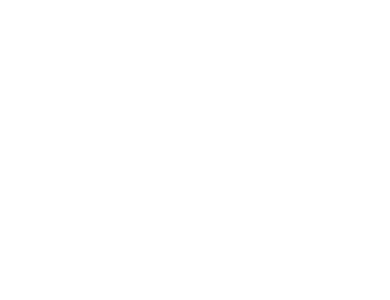
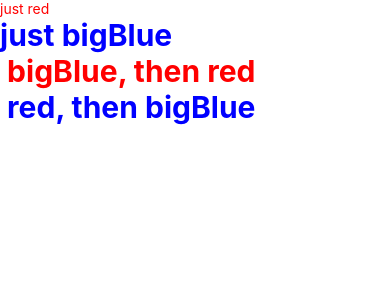
Before and after one commit to alpatine/learn-react-native, a React Native app in the folder AwesomeProject/: screen / in a window 390 px wide. Shown: the top 300 px of the page. Built offline with nearby package versions, Linux system fonts and the light colour scheme.

Commit message:
LotsOfStyles app to demo styles

```diff
--- a/AwesomeProject/App.js
+++ b/AwesomeProject/App.js
@@ -1,44 +1,28 @@
 import React, { Component } from 'react';
-import { AppRegistry, Text, View } from 'react-native';
+import { AppRegistry, StyleSheet, Text, View } from 'react-native';
 
-class Blink extends Component {
+const styles = StyleSheet.create({
+  bigBlue: {
+    color: 'blue',
+    fontWeight: 'bold',
+    fontSize: 30,
+  },
+  red: {
+    color: 'red'
+  },
+});
 
-  // state object
-  state = {
-    isShowingText: true
-  };
-
-  componentDidMount() {
-    // Toggle the state every second
-    setInterval(() => {
-      this.setState(previousState => (
-        { isShowingText: !previousState.isShowingText }
-      ))
-    }, 1000);
-  }
-
-  render() {
-    if (!this.state.isShowingText) {
-      return null;
-    }
-
-    return (
-      <Text>{this.props.text}</Text>
-    );
-  }
-}
-
-export default class BlinkApp extends Component {
+export default class LotsOfStyles extends Component {
   render() {
     return (
       <View>
-        <Blink text='I love to blink!' />
-        <Blink text='Yes blinking is so great' />
-        <Blink text='Why did they ever take this out of HTML' />
-        <Blink text='Look at me look at me look at me' />
+        <Text style={styles.red}>just red</Text>
+        <Text style={styles.bigBlue}>just bigBlue</Text>
+        <Text style={[styles.bigBlue, styles.red]}> bigBlue, then red</Text>
+        <Text style={[styles.red, styles.bigBlue]}> red, then bigBlue</Text>
       </View>
     );
   }
 }
 
-AppRegistry.registerComponent('AwesomeProject', () => BlinkApp);
+AppRegistry.registerComponent('AwesomeProject', () => LotsOfStyles);
```
